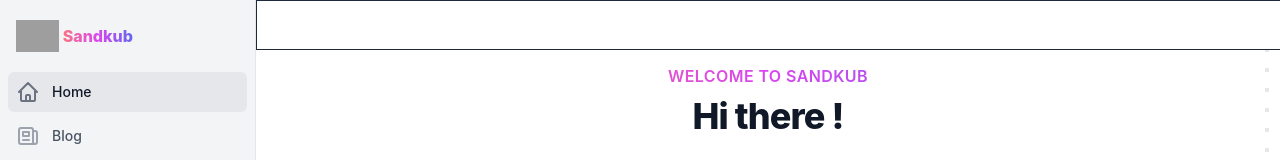
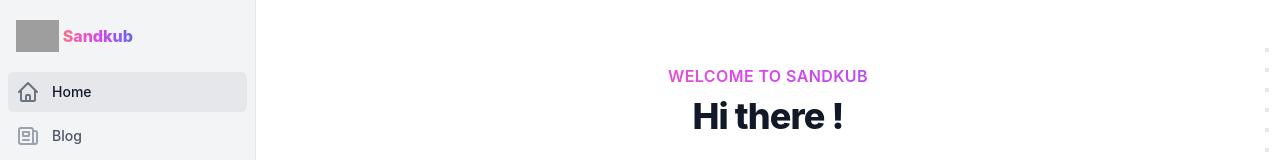
Before and after one commit to mkubdev/Sandkub, a Next.js app: page / in a window 1280 px wide. Shown: the top 160 px of the page. Built offline with nearby package versions, Linux system fonts and the light colour scheme; grey boxes are pictures that could not be loaded.

Commit message:
fix: glassbar border

```diff
--- a/layout/WorkLayout.js
+++ b/layout/WorkLayout.js
@@ -29,7 +29,7 @@
 
 function GlassNavbar({ title }) {
   return (
-    <nav className="border border-slate-800 py-6 bg-white/80 backdrop-blur-sm fixed top-0 z-50 w-full">
+    <nav className="h-12 border-b-0 border-gray-100 bg-white/40 backdrop-blur-sm fixed top-0 z-50 w-full">
       <div className="mx-auto"></div>
     </nav>
 
```
